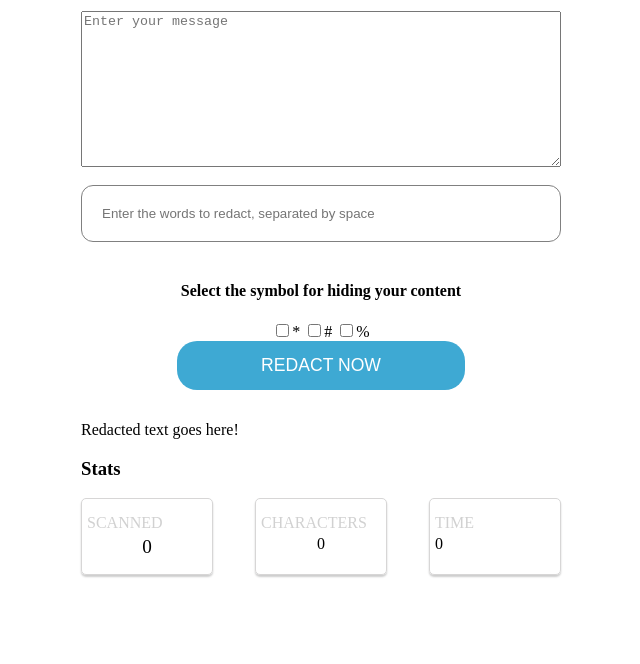
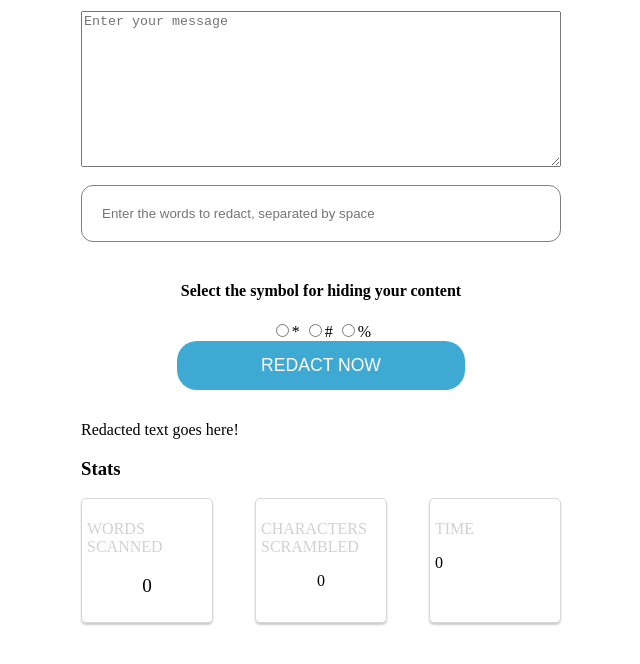
Before and after one commit to MaxAhmad/altschool-circle-255-Redactr, a plain HTML site: page index.html in a window 1280 px wide. Shown: the part 108-772 px from the top of the page, without its empty margins (319-959 px from the left). Drawn offline with Linux system fonts and the light colour scheme.

Commit message:
add radio button and edit stats

```diff
--- a/index.html
+++ b/index.html
@@ -20,9 +20,9 @@
         <br>
       </div>
       <h4> Select the symbol for hiding your content </h4>
-      <input type="checkbox" name="" id="check1" class="check" value="*" onclick="return ValidateSelection();">*
-      <input type="checkbox" name="" id="check2" class="check" value="#" onclick="return ValidateSelection();">#
-      <input type="checkbox" name="" id="check3" class="check" value="%" onclick="return ValidateSelection();">%
+      <input type="radio" name="sym" id="check1" class="check" value="*" onclick="return ValidateSelection();">*
+      <input type="radio" name="sym" id="check2" class="check" value="#" onclick="return ValidateSelection();">#
+      <input type="radio" name="sym" id="check3" class="check" value="%" onclick="return ValidateSelection();">%
       <br>
       <button type="submit" class="btn button-btn"> Redact now</button>
     </form>
@@ -31,11 +31,11 @@
       <h3>Stats</h3>
       <div class="stats">
         <div class="stats-card">
-          <p class="stat">Scanned</p>
+          <p class="stat">Words Scanned</p>
           <p class="totalWords">0</p>
         </div>
         <div class="stats-card">
-          <p class="stat">Characters</p>
+          <p class="stat">Characters scrambled</p>
           <p class="totalMatch">0</p>
         </div>
         <div class="stats-card">
--- a/style.css
+++ b/style.css
@@ -5,7 +5,7 @@
 }
 
 .stats p {
-  line-height: 5px;
+  line-height: 1 em;
 }
 
 .container {
```
